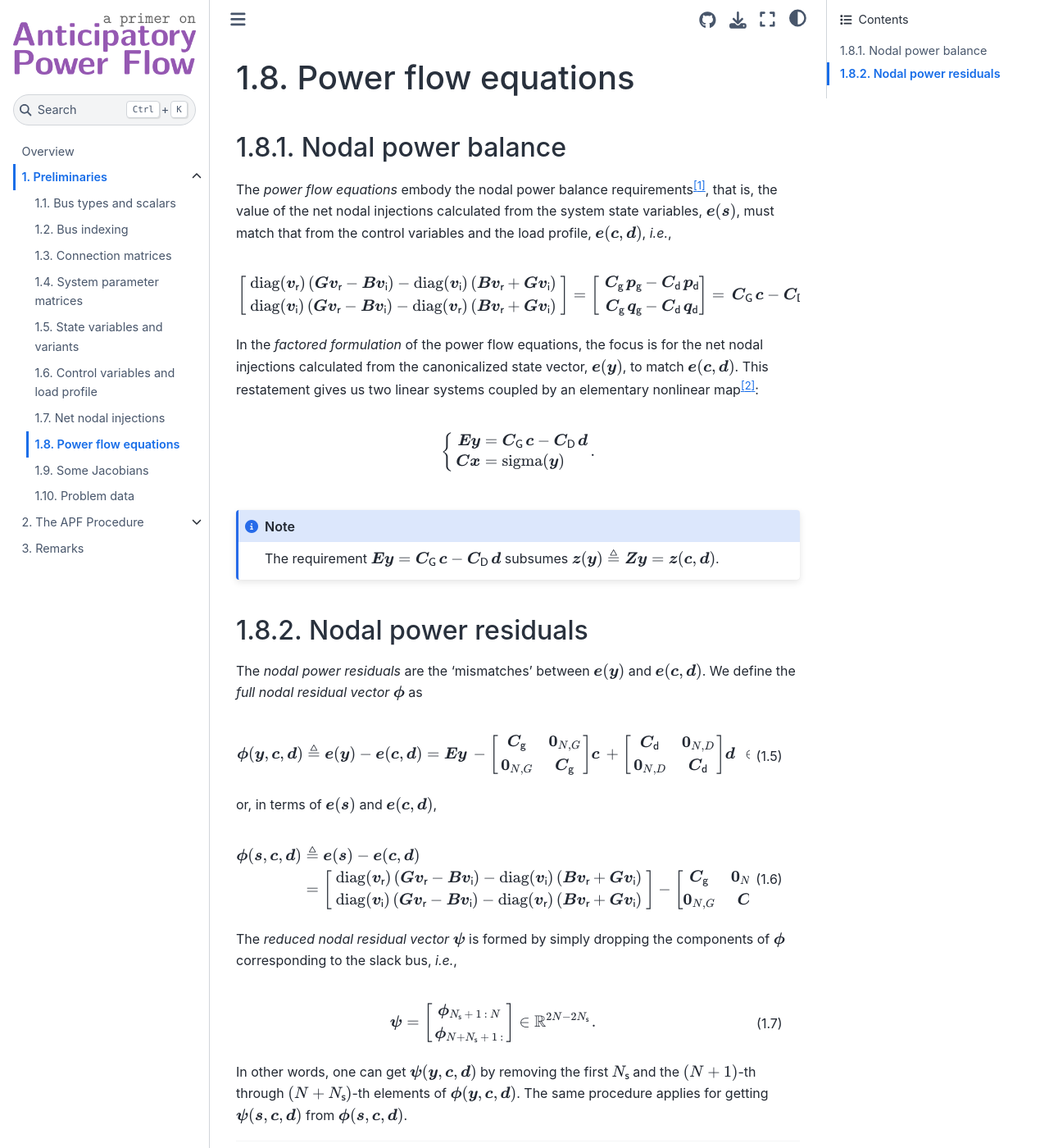
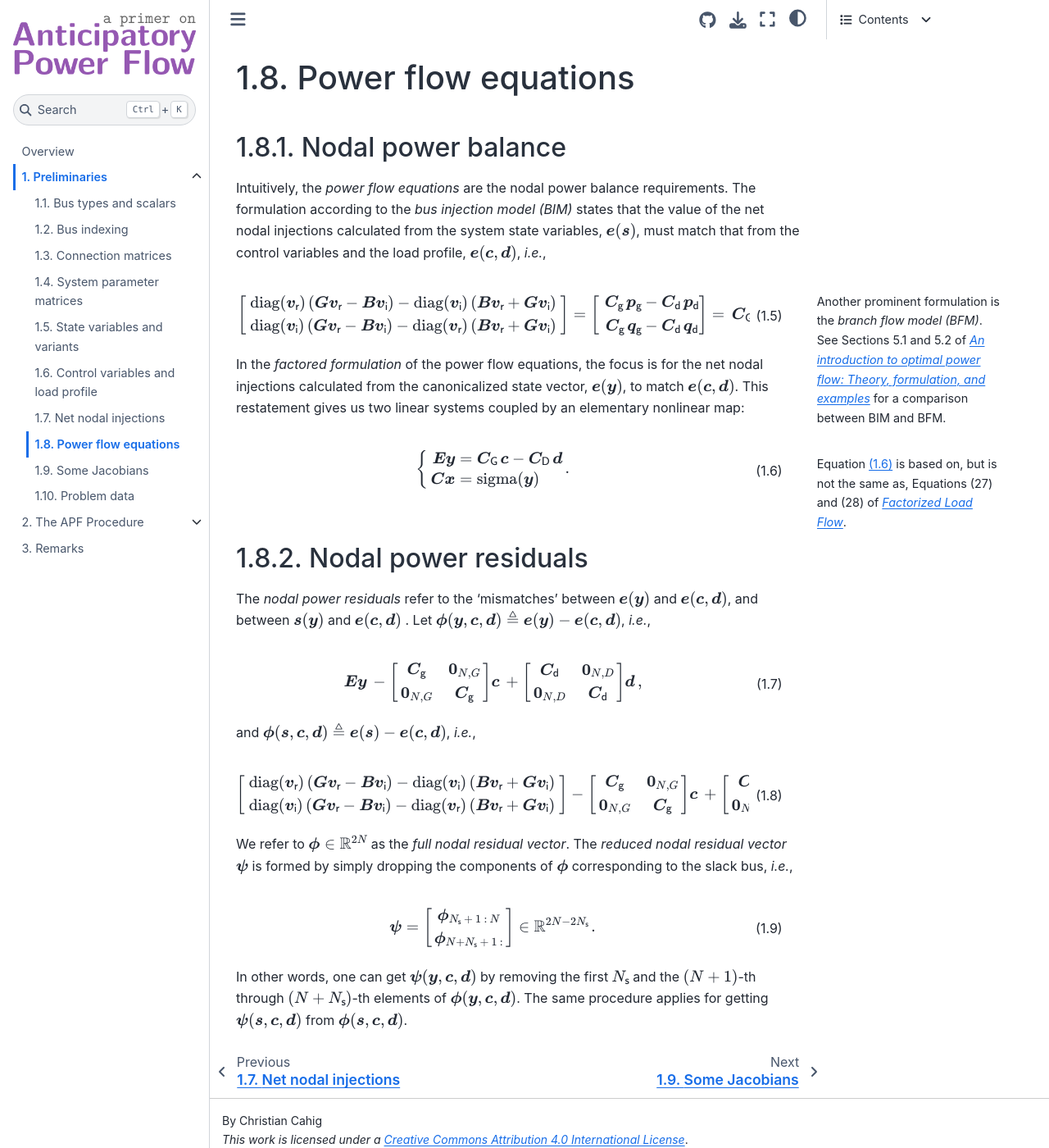
Before and after one commit to christian-cahig/apf-primer, a Jupyter Book: the page built from preliminaries/power-flow-equations.md, in a window 1280 px wide and 1400 px high. Shown: the whole window at 82% size. Built offline with Jupyter Book 1.0.4 settings and Sphinx 7.4.7 and the Sphinx Book theme 1.1.4, drawn with Linux system fonts in a browser that asks for light colours; some of the changed text lies outside the part shown.

Commit message:
Improve section "Power flow equations"

````diff
--- a/preliminaries/power-flow-equations.md
+++ b/preliminaries/power-flow-equations.md
@@ -4,13 +4,20 @@
 (prelim:pow-flow-eqns:balance)=
 ## Nodal power balance
 
-The *power flow equations* embody the nodal power balance requirements[^about-bim],
-that is,
+Intuitively, the *power flow equations* are the nodal power balance requirements.
+The formulation according to the *bus injection model (BIM)* states that
 the value of the net nodal injections calculated from the system state variables,
 $\boldsymbol{e} \! \left( \boldsymbol{s} \right)$,
 must match that from the control variables and the load profile,
 $\boldsymbol{e} \! \left( \boldsymbol{c}, \boldsymbol{d} \right)$,
 *i.e.*,
+
+```{margin}
+Another prominent formulation is the *branch flow model (BFM)*.
+See Sections 5.1 and 5.2 of
+[*An introduction to optimal power flow: Theory, formulation, and examples*](https://doi.org/10.1080/0740817X.2016.1189626)
+for a comparison between BIM and BFM.
+```
 
 $$
 \left[ \begin{matrix}
@@ -58,14 +65,20 @@ $$
 \boldsymbol{C}_{ \mathsf{G} } \, \boldsymbol{c}
 -
 \boldsymbol{C}_{ \mathsf{D} } \, \boldsymbol{d}
-$$
+$$ (pf-eqns-bim)
 
 In the *factored formulation* of the power flow equations,
 the focus is for the net nodal injections calculated from the canonicalized state vector,
 $\boldsymbol{e} \! \left( \boldsymbol{y} \right)$,
 to match
 $\boldsymbol{e} \! \left( \boldsymbol{c}, \boldsymbol{d} \right)$.
-This restatement gives us two linear systems coupled by an elementary nonlinear map[^about-fac-pfe]:
+This restatement gives us two linear systems coupled by an elementary nonlinear map:
+
+```{margin}
+Equation {eq}`pf-eqns-fac` is based on, but is not the same as,
+Equations (27) and (28) of
+[*Factorized Load Flow*](https://doi.org/10.1109/TPWRS.2013.2265298).
+```
 
 $$
 \left\{ \begin{aligned}
@@ -76,38 +89,24 @@ $$
     \boldsymbol{C} \boldsymbol{x} & = \operatorname{ sigma } \! \left( \boldsymbol{y} \right)
 \end{aligned} \right.
 \, .
-$$
-
-```{note}
-The requirement
-$\boldsymbol{E} \boldsymbol{y} = \boldsymbol{C}_{ \mathsf{G} } \, \boldsymbol{c} - \boldsymbol{C}_{ \mathsf{D} } \, \boldsymbol{d}$
-subsumes
-$\boldsymbol{z} \! \left( \boldsymbol{y} \right) \triangleq \boldsymbol{Z} \boldsymbol{y} = \boldsymbol{z} \! \left( \boldsymbol{c}, \boldsymbol{d} \right)$.
-```
-
-[^about-bim]: Strictly speaking, this is the "bus injection model" of the power flow equations.
-Another prominent (equivalent) formulation is the "branch flow model"
-(see Section 5.2 of
-[*An introduction to optimal power flow: Theory, formulation, and examples*](https://doi.org/10.1080/0740817X.2016.1189626)).
-
-[^about-fac-pfe]: The idea is based on Equations (27) and (28) of
-[*Factorized Load Flow*](https://doi.org/10.1109/TPWRS.2013.2265298).
+$$ (pf-eqns-fac)
 
 (prelim:pow-flow-eqns:residuals)=
 ## Nodal power residuals
 
-The *nodal power residuals* are the 'mismatches' between
+The *nodal power residuals* refer to the 'mismatches' between
 $\boldsymbol{e} \! \left( \boldsymbol{y} \right)$
 and
-$\boldsymbol{e} \! \left( \boldsymbol{c}, \boldsymbol{d} \right)$.
-We define the *full nodal residual vector* $\boldsymbol{\phi}$ as
+$\boldsymbol{e} \! \left( \boldsymbol{c}, \boldsymbol{d} \right)$,
+and between
+$\boldsymbol{s} \! \left( \boldsymbol{y} \right)$
+and
+$\boldsymbol{e} \! \left( \boldsymbol{c}, \boldsymbol{d} \right)$ .
+Let
+$\boldsymbol{\phi} \! \left( \boldsymbol{y}, \boldsymbol{c}, \boldsymbol{d} \right) \triangleq \boldsymbol{e} \! \left( \boldsymbol{y} \right) - \boldsymbol{e} \! \left( \boldsymbol{c}, \boldsymbol{d} \right)$,
+*i.e.*,
 
 $$
-\boldsymbol{\phi} \! \left( \boldsymbol{y}, \boldsymbol{c}, \boldsymbol{d} \right)
-\triangleq
-\boldsymbol{e} \! \left( \boldsymbol{y} \right)
-- \boldsymbol{e} \! \left( \boldsymbol{c}, \boldsymbol{d} \right)
-=
 \boldsymbol{E} \boldsymbol{y}
 \, -
 \left[ \begin{matrix}
@@ -129,77 +128,68 @@ $$
     \boldsymbol{C}_{ \mathsf{d} }   \, \\
 \end{matrix} \right]
 \boldsymbol{d}
-\, \, \in \mathbb{R}^{ 2N }
 \, ,
 $$ (y-c-d-2-phi)
 
-or, in terms of
-$\boldsymbol{e} \! \left( \boldsymbol{s} \right)$
 and
-$\boldsymbol{e} \! \left( \boldsymbol{c}, \boldsymbol{d} \right)$,
+$\boldsymbol{\phi} \! \left( \boldsymbol{s}, \boldsymbol{c}, \boldsymbol{d} \right) \triangleq \boldsymbol{e} \! \left( \boldsymbol{s} \right) - \boldsymbol{e} \! \left( \boldsymbol{c}, \boldsymbol{d} \right)$,
+*i.e.*,
 
 $$
-\begin{aligned}
-    \boldsymbol{\phi} \! \left( \boldsymbol{s}, \boldsymbol{c}, \boldsymbol{d} \right)
-    & \triangleq
-    \boldsymbol{e} \! \left( \boldsymbol{s} \right)
-    - \boldsymbol{e} \! \left( \boldsymbol{c}, \boldsymbol{d} \right)
+\left[ \begin{matrix}
+    \operatorname{ diag } \! \left( \boldsymbol{v}_{ \mathsf{r} } \right)
+    \left(
+        \boldsymbol{G} \boldsymbol{v}_{ \mathsf{r} }
+        -
+        \boldsymbol{B} \boldsymbol{v}_{ \mathsf{i} }
+    \right)
+    -
+    \operatorname{ diag } \! \left( \boldsymbol{v}_{ \mathsf{i} } \right)
+    \left(
+        \boldsymbol{B} \boldsymbol{v}_{ \mathsf{r} }
+        +
+        \boldsymbol{G} \boldsymbol{v}_{ \mathsf{i} }
+    \right)
     \\
-    & =
-    \left[ \begin{matrix}
-        \operatorname{ diag } \! \left( \boldsymbol{v}_{ \mathsf{r} } \right)
-        \left(
-            \boldsymbol{G} \boldsymbol{v}_{ \mathsf{r} }
-            -
-            \boldsymbol{B} \boldsymbol{v}_{ \mathsf{i} }
-        \right)
+    \operatorname{ diag } \! \left( \boldsymbol{v}_{ \mathsf{i} } \right)
+    \left(
+        \boldsymbol{G} \boldsymbol{v}_{ \mathsf{r} }
         -
-        \operatorname{ diag } \! \left( \boldsymbol{v}_{ \mathsf{i} } \right)
-        \left(
-            \boldsymbol{B} \boldsymbol{v}_{ \mathsf{r} }
-            +
-            \boldsymbol{G} \boldsymbol{v}_{ \mathsf{i} }
-        \right)
-        \\
-        \operatorname{ diag } \! \left( \boldsymbol{v}_{ \mathsf{i} } \right)
-        \left(
-            \boldsymbol{G} \boldsymbol{v}_{ \mathsf{r} }
-            -
-            \boldsymbol{B} \boldsymbol{v}_{ \mathsf{i} }
-        \right)
-        -
-        \operatorname{ diag } \! \left( \boldsymbol{v}_{ \mathsf{r} } \right)
-        \left(
-            \boldsymbol{B} \boldsymbol{v}_{ \mathsf{r} }
-            +
-            \boldsymbol{G} \boldsymbol{v}_{ \mathsf{i} }
-        \right)
-        \\
-    \end{matrix} \right]
+        \boldsymbol{B} \boldsymbol{v}_{ \mathsf{i} }
+    \right)
     -
-    \left[ \begin{matrix}
-        \boldsymbol{C}_{ \mathsf{g} }
-        &
-        \boldsymbol{0}_{ N,G }          \, \\
-        \boldsymbol{0}_{ N,G }
-        &
-        \boldsymbol{C}_{ \mathsf{g} }   \, \\
-    \end{matrix} \right]
-    \boldsymbol{c}
-    \, +
-    \left[ \begin{matrix}
-        \boldsymbol{C}_{ \mathsf{d} }
-        &
-        \boldsymbol{0}_{ N,D }          \, \\
-        \boldsymbol{0}_{ N,D }
-        &
-        \boldsymbol{C}_{ \mathsf{d} }   \, \\
-    \end{matrix} \right]
-    \boldsymbol{d}
-    \, .
-\end{aligned}
+    \operatorname{ diag } \! \left( \boldsymbol{v}_{ \mathsf{r} } \right)
+    \left(
+        \boldsymbol{B} \boldsymbol{v}_{ \mathsf{r} }
+        +
+        \boldsymbol{G} \boldsymbol{v}_{ \mathsf{i} }
+    \right)
+    \\
+\end{matrix} \right]
+-
+\left[ \begin{matrix}
+    \boldsymbol{C}_{ \mathsf{g} }
+    &
+    \boldsymbol{0}_{ N,G }          \, \\
+    \boldsymbol{0}_{ N,G }
+    &
+    \boldsymbol{C}_{ \mathsf{g} }   \, \\
+\end{matrix} \right]
+\boldsymbol{c}
+\, +
+\left[ \begin{matrix}
+    \boldsymbol{C}_{ \mathsf{d} }
+    &
+    \boldsymbol{0}_{ N,D }          \, \\
+    \boldsymbol{0}_{ N,D }
+    &
+    \boldsymbol{C}_{ \mathsf{d} }   \, \\
+\end{matrix} \right]
+\boldsymbol{d}
+\, .
 $$ (s-c-d-2-phi)
 
+We refer to $\boldsymbol{\phi} \in \mathbb{R}^{ 2N }$ as the *full nodal residual vector*.
 The *reduced nodal residual vector* $\boldsymbol{\psi}$ is formed by simply dropping the components of
 $\boldsymbol{\phi}$ corresponding to the slack bus, *i.e.*,
 
````
